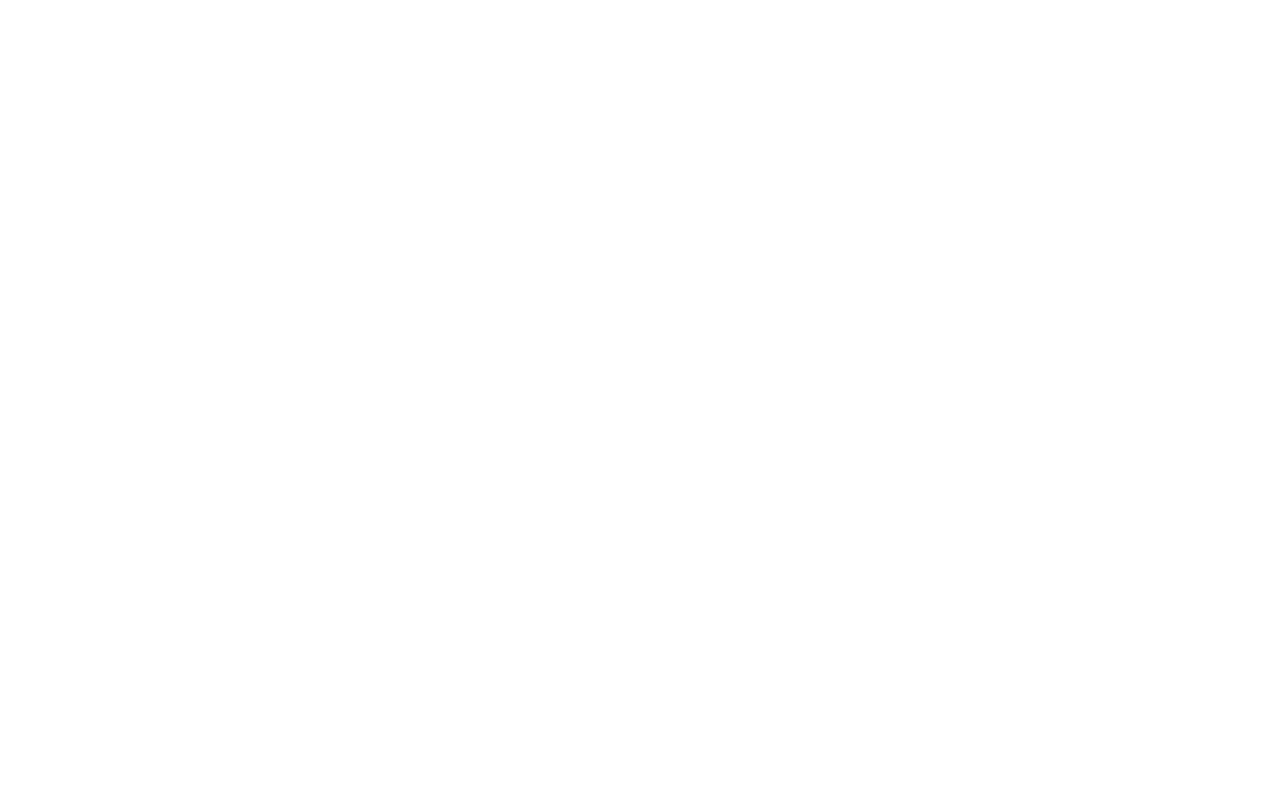
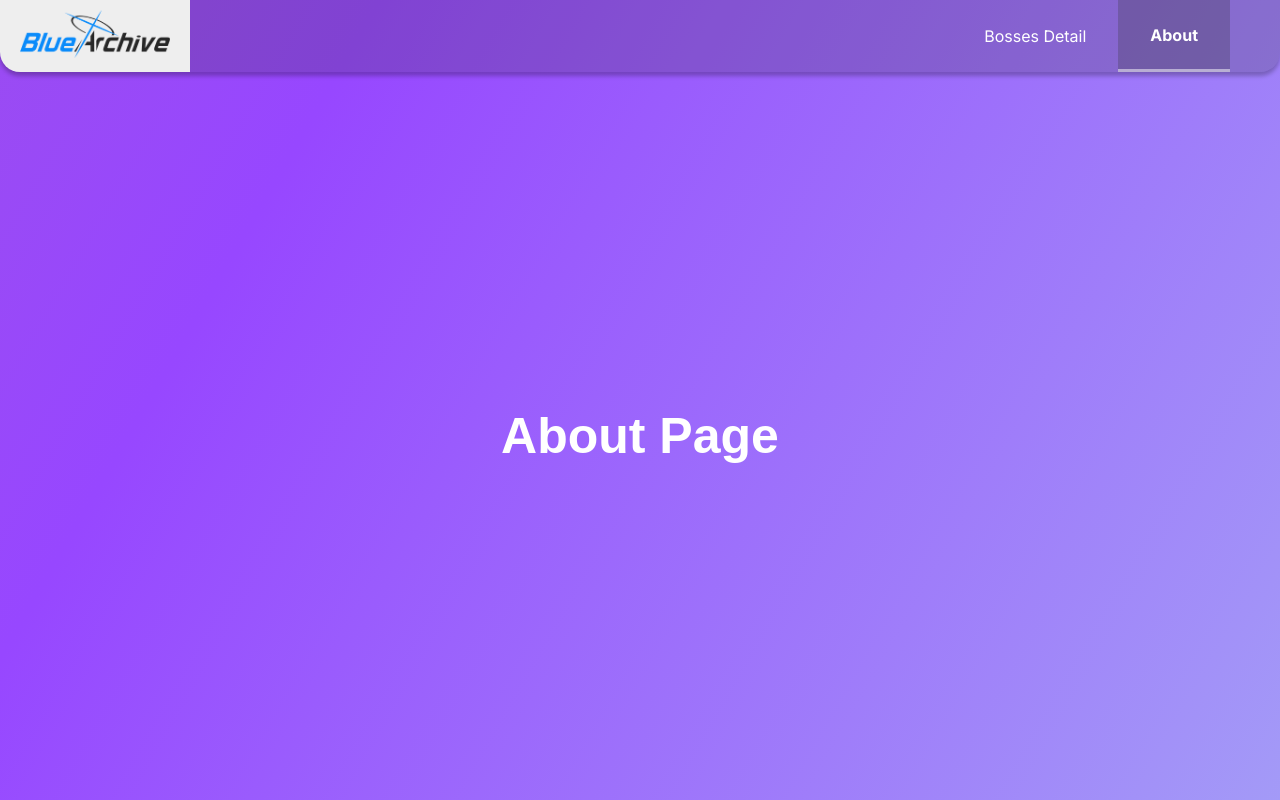
Before and after one commit to taeshin2000/BlueArchive_Raid_Boss_App, a React (Create React App) app: page /about in a window 1280 px wide. Before the commit this address had no page. Built offline with nearby package versions, Linux system fonts and the light colour scheme.

Commit message:
navbar/default route/about page

```diff
--- a/src/App.js
+++ b/src/App.js
@@ -1,12 +1,15 @@
-import { Routes, Route } from "react-router-dom";
+import { Routes, Route, Navigate } from "react-router-dom";
 import Boss from "./Pages/Boss";
 import BossDetail from "./Pages/BossDetail";
+import About from "./Pages/About";
 
 import "./App.css";
 
 export default function App() {
   return (
     <Routes>
+      <Route path="/" element={<Navigate to="/boss" />} />
+      <Route path="/about" element={<About />} />
       <Route path="/boss" element={<Boss />} />
       <Route path="/boss/:bossName" element={<BossDetail />} />
     </Routes>
--- /dev/null
+++ b/src/Pages/About.js
@@ -0,0 +1,36 @@
+import "../index.css";
+import Navbar from "../components/Utilities/NavBar/NavBar";
+
+export default function About() {
+  return (
+    <div
+      className="gradient-background"
+      style={{
+        height: "100vh",
+        display: "flex",
+        flexDirection: "column",
+      }}
+    >
+      <Navbar pageNumber={2} />
+      <div
+        style={{
+          flex: 1,
+          width: "100%",
+          padding: 0,
+          margin: 0,
+          fontSize: 50,
+          fontFamily: "sans-serif",
+          fontWeight: "bolder",
+          color: "white",
+          display: "flex",
+          flexDirection: "column",
+          justifyContent: "center",
+          alignItems: "center",
+          gap: 20,
+        }}
+      >
+        About Page
+      </div>
+    </div>
+  );
+}
--- a/src/Pages/Boss.js
+++ b/src/Pages/Boss.js
@@ -2,27 +2,23 @@ import { Link, Outlet } from "react-router-dom";
 import BossIcon from "../components/Boss/BossIcon";
 import BossBanner from "../components/Boss/BossBanner";
 import "../index.css";
+import Navbar from "../components/Utilities/NavBar/NavBar";
 
 export default function Boss() {
-  function HoverIn(event) {
-    event.target.style.color = "#666";
-  }
-  function HoverOut(event) {
-    event.target.style.color = "#fff";
-  }
   return (
     <div
       className="gradient-background"
       style={{
         height: "100vh",
-        // background:
-        //   "linear-gradient(180deg, rgb(165, 166, 246,1) 0%, rgba(151, 71, 255, 1) 100%)",
+        display: "flex",
+        flexDirection: "column",
       }}
     >
+      <Navbar pageNumber={1} />
       <div
         style={{
+          flex: 1,
           width: "100%",
-          height: "100%",
           padding: 0,
           margin: 0,
           fontSize: 50,
@@ -36,56 +32,6 @@ export default function Boss() {
           gap: 20,
         }}
       >
-        {/* <Link
-          onMouseOver={HoverIn}
-          onMouseOut={HoverOut}
-          style={{ color: "white", textDecoration: "none" }}
-          to={"Binah"}
-        >
-          Binah
-        </Link>
-
-        <Link
-          onMouseOver={HoverIn}
-          onMouseOut={HoverOut}
-          style={{ color: "white", textDecoration: "none" }}
-          to={"ShiroKuro"}
-        >
-          Shiro Kuro
-        </Link>
-        <Link
-          onMouseOver={HoverIn}
-          onMouseOut={HoverOut}
-          style={{ color: "white", textDecoration: "none" }}
-          to={"HOD"}
-        >
-          HOD
-        </Link>
-        <Link
-          onMouseOver={HoverIn}
-          onMouseOut={HoverOut}
-          style={{ color: "white", textDecoration: "none" }}
-          to={"Chesed"}
-        >
-          Chesed
-        </Link>
-        <Link
-          onMouseOver={HoverIn}
-          onMouseOut={HoverOut}
-          style={{ color: "white", textDecoration: "none" }}
-          to={"Perorozilla"}
-        >
-          Perorozilla
-        </Link>
-        <Link
-          onMouseOver={HoverIn}
-          onMouseOut={HoverOut}
-          style={{ color: "white", textDecoration: "none" }}
-          to={"Hieronymus"}
-        >
-          Hieronymus
-        </Link> */}
-        {/* <Link to={"Goz"}>Goz</Link> */}
         <div style={{ display: "flex" }}>
           <BossIcon bossName={"Binah"} />
           <BossIcon bossName={"ShiroKuro"} />
--- a/src/Pages/BossDetail.js
+++ b/src/Pages/BossDetail.js
@@ -1,10 +1,11 @@
-import { useParams } from "react-router-dom";
+import { useNavigate, useParams } from "react-router-dom";
 import { useEffect, useState } from "react";
 
 import { bossList } from "../BossList";
 
 import RightPanel from "../components/bossDetail/RightPanel/RightPanel";
 import SkillSelector from "../components/bossDetail/LeftPanel/SkillSelector";
+import Navbar from "../components/Utilities/NavBar/NavBar";
 export default function BossDetail() {
   const { bossName } = useParams();
   const [bossAttackType, setBossAttackType] = useState("");
@@ -16,6 +17,8 @@ export default function BossDetail() {
   const [normalSkills, setNormalSkills] = useState([]);
   const [insaneSkills, setInsaneSkills] = useState([]);
   const [selectedSkill, setSelectedSkill] = useState(1);
+
+  const navigate = useNavigate();
 
   useEffect(() => {
     setStartDifficultyDisplay();
@@ -91,36 +94,41 @@ export default function BossDetail() {
           height: "100%",
           fontFamily: "sans-serif",
           fontWeight: "bolder",
-          justifyContent: "center",
           flexDirection: "column",
           alignItems: "center",
           color: "white",
-          gap: 25,
           background:
             "linear-gradient(180deg, rgb(165, 166, 246,.6) 0%, rgba(151, 71, 255, .6) 100%)",
         }}
       >
-        <div style={{ height: "100%", width: "100%", display: "flex" }}>
+        <Navbar pageNumber={1} />
+        <div style={{ width: "100%", display: "flex", overflow: "auto" }}>
           <div
             style={{
               display: "flex",
-              height: "100%",
               width: "100%",
               flexDirection: "column",
-              padding: 40,
-              gap: 20,
+              gap: 12,
               maxWidth: "50%",
-              paddingTop: 60,
+              padding: 20,
             }}
           >
-            <picture style={{ alignSelf: "center", borderRadius: 4 }}>
+            <p
+              onClick={() => {
+                navigate("/boss");
+              }}
+              style={{ fontWeight: 500, userSelect: "none", cursor: "pointer" }}
+            >
+              {"<- Bosses"}
+            </p>
+            <picture style={{ alignSelf: "center", borderRadius: 8 }}>
               <source
-                style={{ borderRadius: 4, maxHeight: 300 }}
+                style={{ borderRadius: 8, maxHeight: 240 }}
                 srcSet={`/images/Boss/${bossName}/${bossName}.webp`}
                 type="image/webp"
               />
               <img
-                style={{ borderRadius: 4, maxHeight: 300 }}
+                style={{ borderRadius: 8, maxHeight: 240 }}
                 src={`/images/Boss/${bossName}/${bossName}.webp`}
               />
             </picture>
--- /dev/null
+++ b/src/components/Utilities/NavBar/NavBar.js
@@ -0,0 +1,47 @@
+import React from "react";
+import NavItem from "./NavItem";
+
+const Navbar = ({ pageNumber }) => {
+  return (
+    <div
+      style={{
+        position: "sticky",
+        top: 0,
+        left: 0,
+        width: "100%",
+        background: "rgba(51, 51, 51, 0.21)",
+        borderRadius: "0px 0px 20px 20px",
+        boxShadow: "0px 4px 4px 0px rgba(0, 0, 0, 0.25)",
+        display: "flex",
+        justifyContent: "space-between",
+        paddingRight: 50,
+      }}
+    >
+      <div
+        style={{
+          padding: "10px 20px",
+          background: "#EEE",
+          width: "fit-content",
+          borderRadius: "0px 0px 0px 20px",
+        }}
+      >
+        <img src="/images/Blue_Archive_logo.svg.png" width={150}></img>
+      </div>
+      <div style={{ display: "flex", alignItems: "center" }}>
+        <NavItem
+          itemName={"Bosses Detail"}
+          itemNumber={1}
+          pageNumber={pageNumber}
+          linkTo={"/boss"}
+        />
+        <NavItem
+          itemName={"About"}
+          itemNumber={2}
+          pageNumber={pageNumber}
+          linkTo={"/about"}
+        />
+      </div>
+    </div>
+  );
+};
+export default Navbar;
--- /dev/null
+++ b/src/components/Utilities/NavBar/NavItem.js
@@ -0,0 +1,35 @@
+import React from "react";
+import { useState } from "react";
+import { useNavigate } from "react-router-dom";
+
+import "../../../index.css";
+
+const NavItem = ({ itemName, itemNumber, pageNumber, linkTo }) => {
+  const navigate = useNavigate();
+  return (
+    <div
+      className={itemNumber === pageNumber ? "navItem-active" : "navItem"}
+      onClick={() => {
+        navigate(linkTo);
+      }}
+      style={{
+        cursor: "pointer",
+        display: "flex",
+        justifyContent: "center",
+        alignItems: "center",
+        height: "100%",
+        padding: "0px 32px 0px 32px",
+        color: "white",
+        borderBottom:
+          itemNumber === pageNumber
+            ? "3px solid rgba(255, 255, 255, 0.50)"
+            : "none",
+        fontWeight: itemNumber === pageNumber ? "bold" : "normal",
+        userSelect: "none",
+      }}
+    >
+      <p> {itemName}</p>
+    </div>
+  );
+};
+export default NavItem;
--- a/src/index.css
+++ b/src/index.css
@@ -54,3 +54,18 @@ code {
 .hover-image:hover {
   transform: scale(1.1);
 }
+
+.navItem {
+  transition: 0.3s ease-in-out;
+}
+.navItem-active {
+  background-color: rgba(51, 51, 51, 0.25);
+  transition: 0.3s ease-in-out;
+}
+.navItem-active:hover {
+  background-color: rgba(51, 51, 51, 0.5);
+}
+
+.navItem:hover {
+  background-color: rgba(51, 51, 51, 0.5);
+}
```
